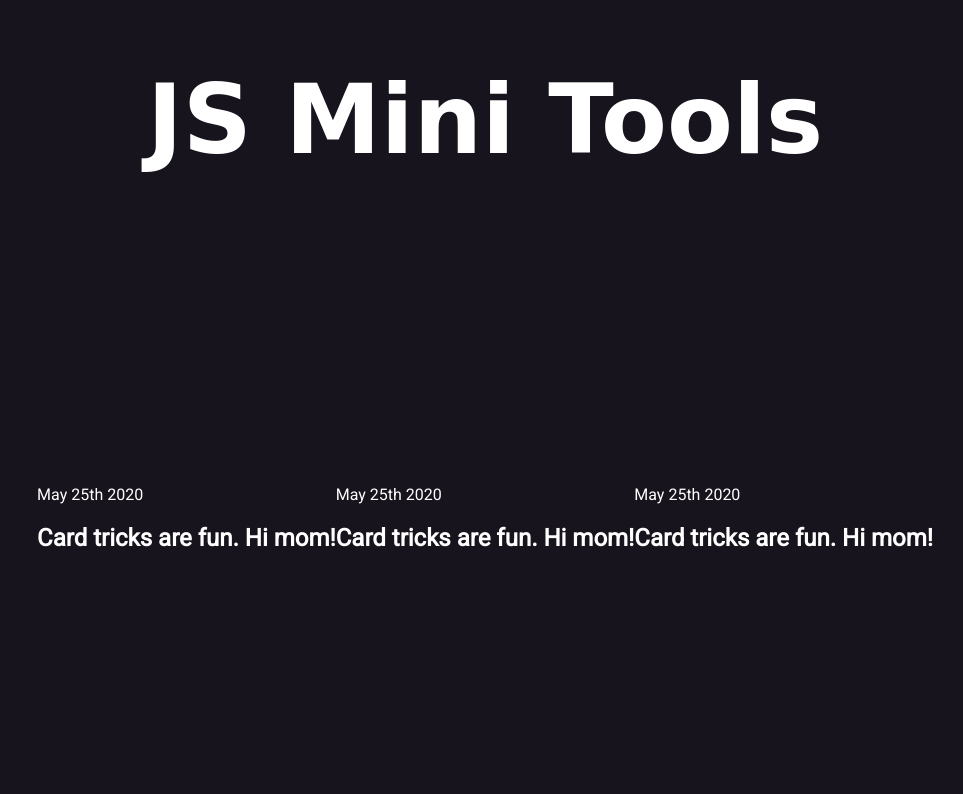
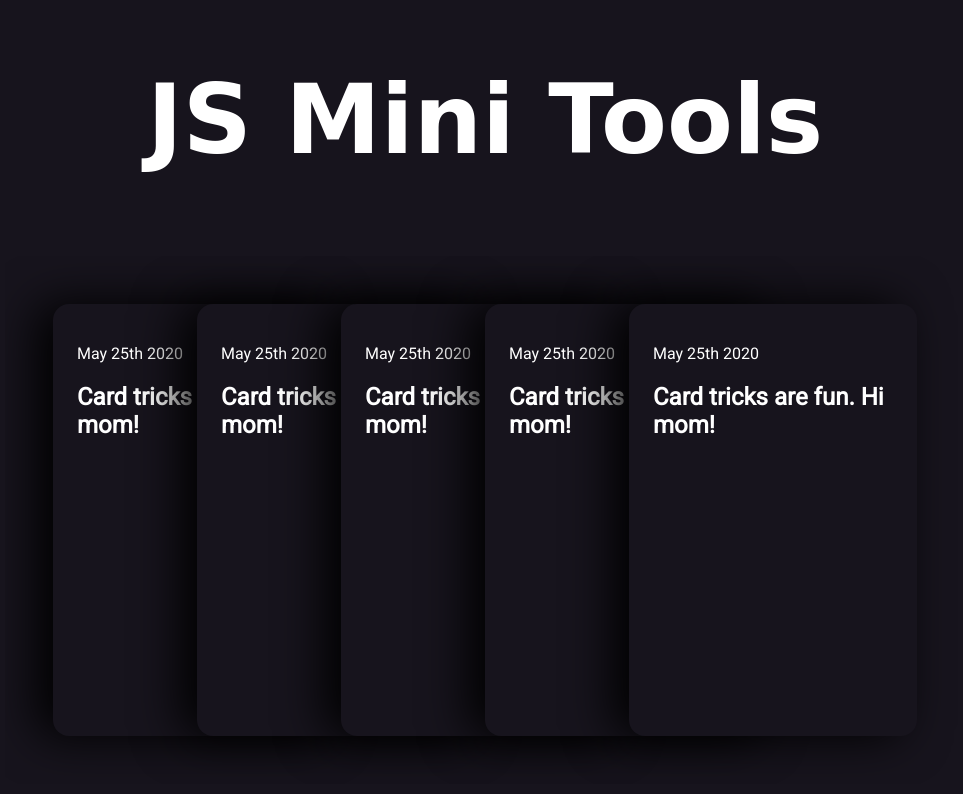
Before and after one commit to MCaliJr/js-mini-tools, a plain HTML site: page index.html in a window 1280 px wide. Shown: the whole page, without its empty margins (155-1118 px from the left). Drawn offline with Linux system fonts and the light colour scheme; a web font is replaced by a local one.

Commit message:
Added animated card display to the page

```diff
--- a/index.html
+++ b/index.html
@@ -35,6 +35,20 @@
               <h2>Card tricks are fun. Hi mom!</h2>
             </header>
           </article>
+
+          <article class="card">
+            <header class="card-header">
+              <p>May 25th 2020</p>
+              <h2>Card tricks are fun. Hi mom!</h2>
+            </header>
+          </article>
+
+          <article class="card">
+            <header class="card-header">
+              <p>May 25th 2020</p>
+              <h2>Card tricks are fun. Hi mom!</h2>
+            </header>
+          </article>
         </section>
       </div>
     </div>
--- a/style.css
+++ b/style.css
@@ -37,8 +37,49 @@ body {
 .card-list {
   display: flex;
   padding: 3rem;
+  overflow-x: scroll;
+}
+
+.card-list::-webkit-scrollbar {
+  width: 0.8rem;
+  height: 0.8rem;
+}
+
+.card-list::-webkit-scrollbar-thumb {
+  background: #201c29;
+  border-radius: 0.6rem;
+  box-shadow: inset 2px 2px 2px hsla(0, 0%, 100%, 0.25),
+    inset -2px -2px -2px rgba(0, 0, 0, 0.25);
+}
+
+.card-list::-webkit-scrollbar-track {
+  background: linear-gradient(90deg, #201c29, #201c29 1px, #17141d 0, #17141d);
 }
 
 .card {
   display: flex;
+  position: relative;
+  flex-direction: column;
+  height: 24rem;
+  width: 15rem;
+  min-width: 14rem;
+  padding: 1.5rem;
+
+  border-radius: 1rem;
+  background: #17141d;
+  box-shadow: -1rem 0 3rem #000;
+
+  transition: 0.2s;
 }
+
+.card:hover {
+  transform: translateY(-1rem);
+}
+
+.card:hover ~ .card {
+  transform: translateX(9rem);
+}
+
+.card:not(:first-child) {
+  margin-left: -9rem;
+}
```
